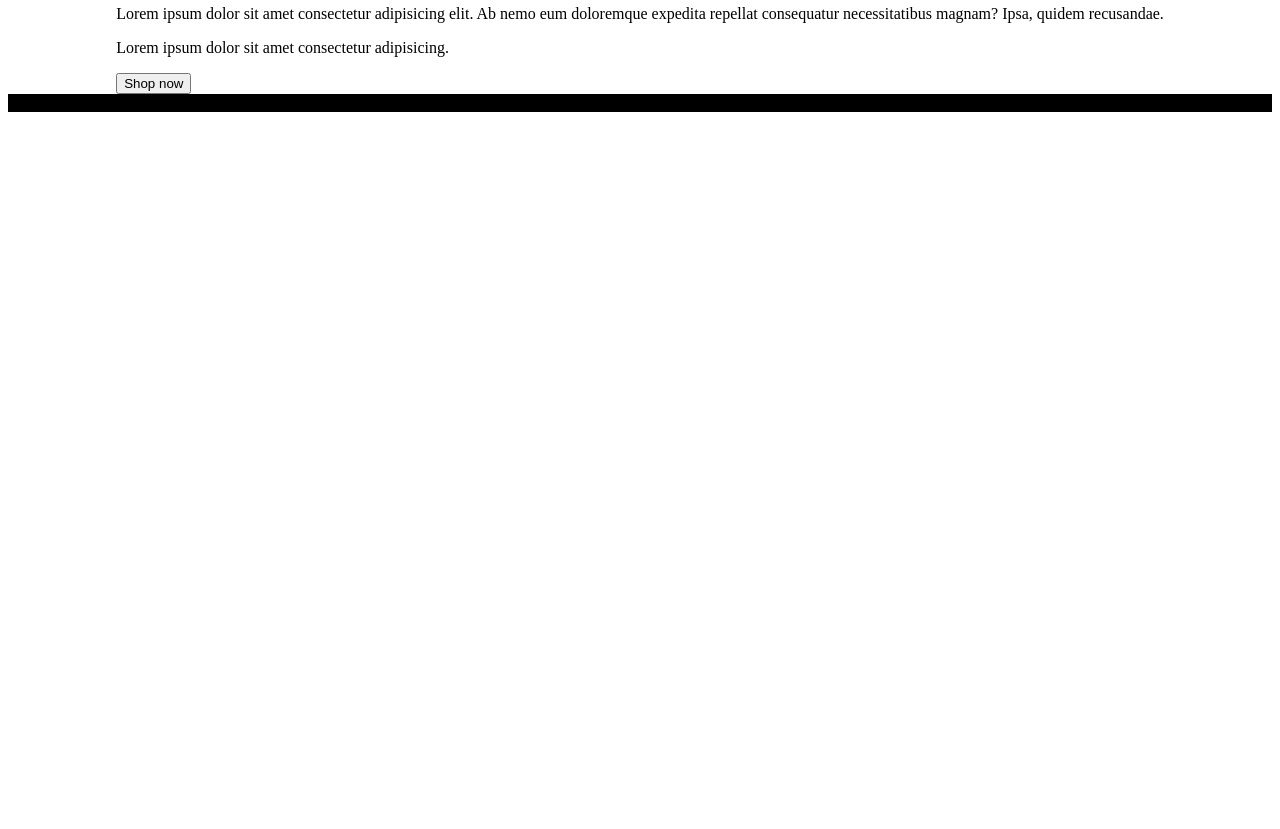
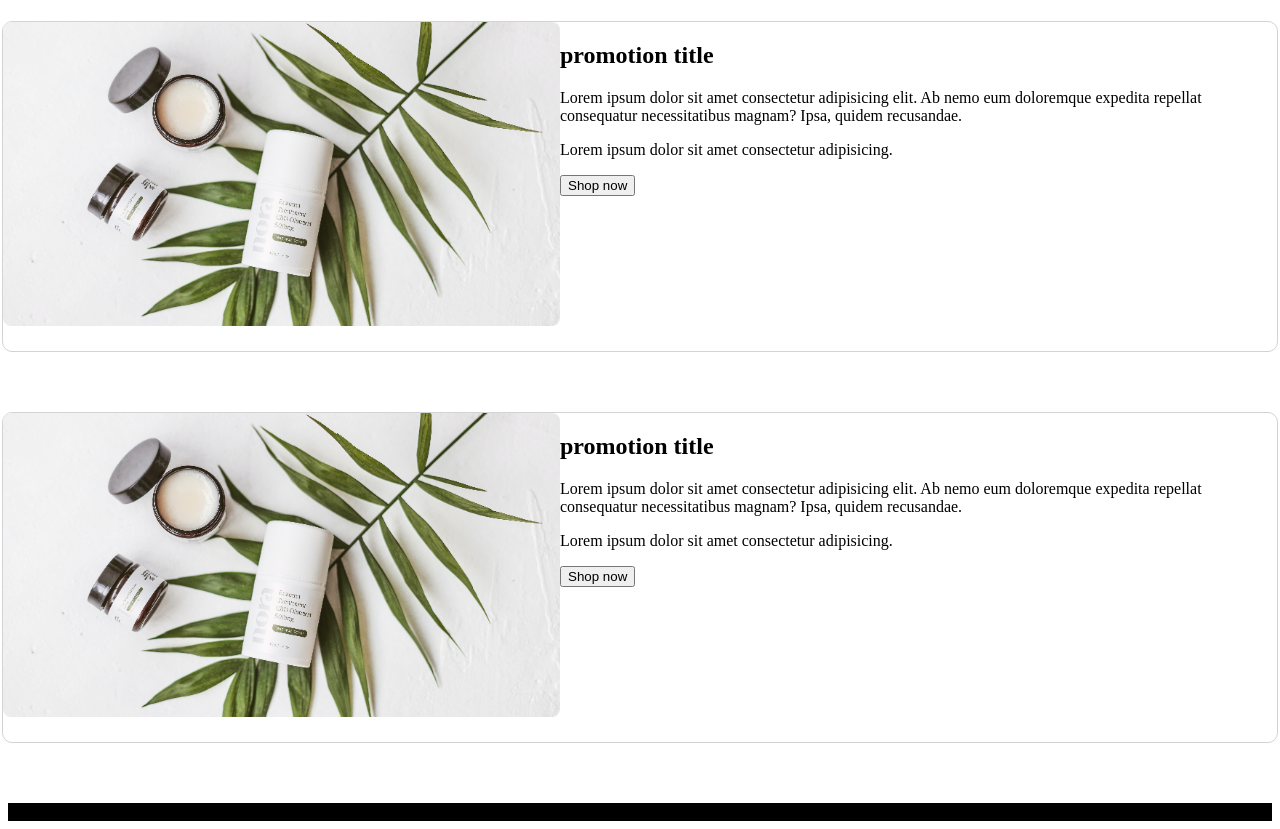
Before and after one commit to baoispro/KT_Thuong_Ki, a plain HTML site: page 21122241_NguyenLeGiaBao/index.html in a window 1280 px wide. Shown: the part 671-1500 px from the top of the page. Before the commit the page ends 800 px from the top, so only its background shows below. Drawn offline with Linux system fonts and the light colour scheme.

Commit message:
modified file index.html

```diff
--- a/21122241_NguyenLeGiaBao/index.html
+++ b/21122241_NguyenLeGiaBao/index.html
@@ -64,6 +64,20 @@
             font-size: 58px;
         }
 
+        #lineitem {
+            display: flex;
+            flex-direction: column;
+        }
+
+        .box_item {
+            display: flex;
+            width: 1274px;
+            height: 329px;
+            border: lightgray solid 1px;
+            border-radius: 10px;
+            margin-bottom: 60px;
+        }
+
         #footer {
             background-color: black;
         }
@@ -97,7 +111,7 @@
                 <div id="title"><b>Promotions</b></div>
             </div>
             <div id="line_item">
-                <div>
+                <div class="box_item">
                     <div class="img"><img src="images/Image 1 (1).png" alt=""></div>
                     <div class="paragraph">
                         <h2>promotion title</h2>
@@ -106,8 +120,24 @@
                         <button>Shop now</button>
                     </div>
                 </div>
-                <div></div>
-                <div></div>
+                <div class="box_item">
+                    <div class="img"><img src="images/Image 1 (1).png" alt=""></div>
+                    <div class="paragraph">
+                        <h2>promotion title</h2>
+                        <p>Lorem ipsum dolor sit amet consectetur adipisicing elit. Ab nemo eum doloremque expedita repellat consequatur necessitatibus magnam? Ipsa, quidem recusandae.</p>
+                        <p>Lorem ipsum dolor sit amet consectetur adipisicing.</p>
+                        <button>Shop now</button>
+                    </div>
+                </div>
+                <div class="box_item">
+                    <div class="img"><img src="images/Image 1 (1).png" alt=""></div>
+                    <div class="paragraph">
+                        <h2>promotion title</h2>
+                        <p>Lorem ipsum dolor sit amet consectetur adipisicing elit. Ab nemo eum doloremque expedita repellat consequatur necessitatibus magnam? Ipsa, quidem recusandae.</p>
+                        <p>Lorem ipsum dolor sit amet consectetur adipisicing.</p>
+                        <button>Shop now</button>
+                    </div>
+                </div>
             </div>
         </div>
         <div id="footer">
```
